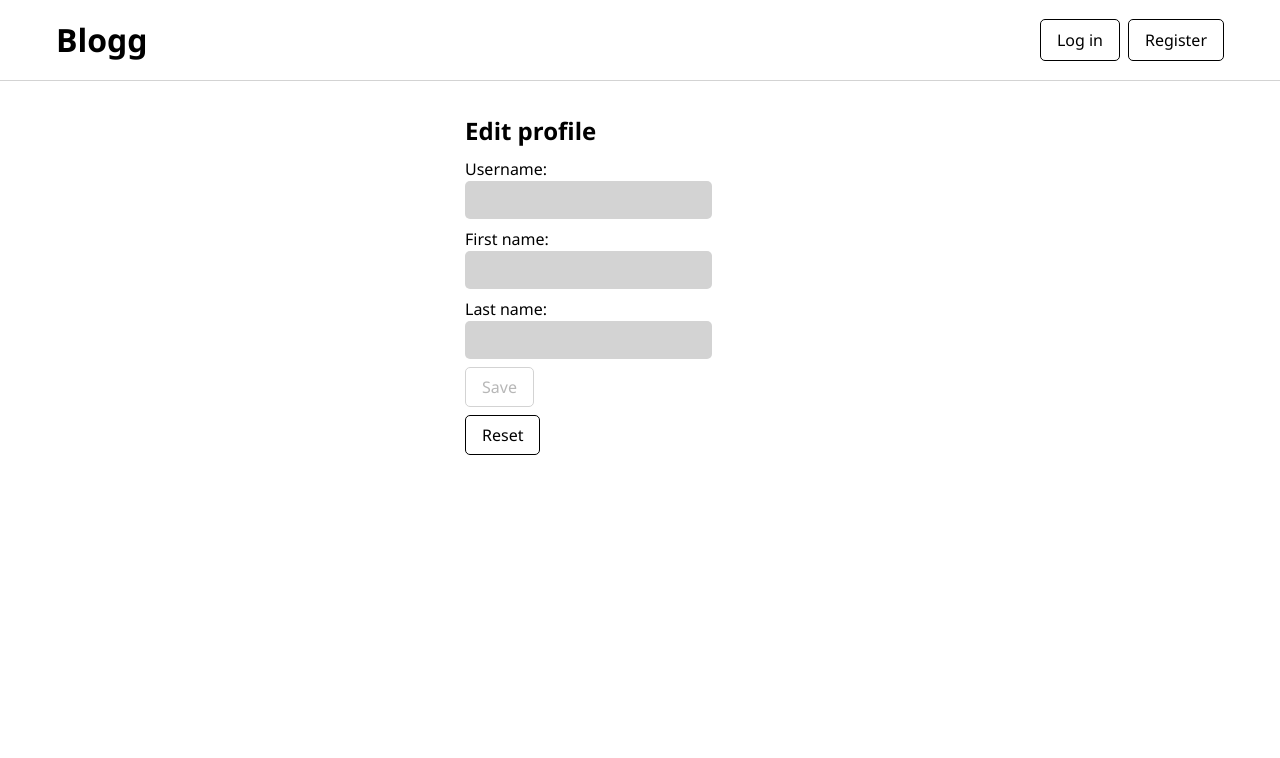
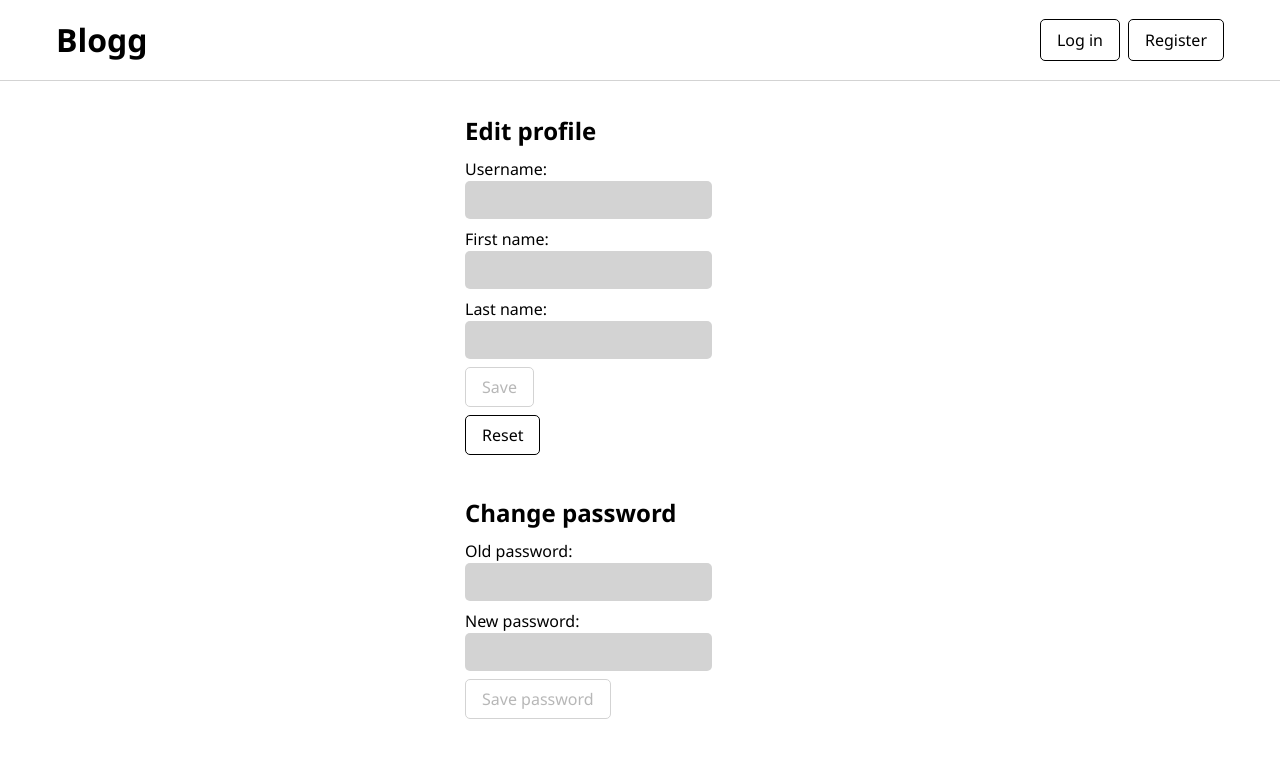
Before and after one commit to tomek-ch/blog-client, a Next.js app: page /settings in a window 1280 px wide. Shown: the top 758 px of the page. Built offline with nearby package versions, Linux system fonts and the light colour scheme.

Commit message:
Implement password update

```diff
--- a/pages/settings.js
+++ b/pages/settings.js
@@ -13,6 +13,10 @@ function Settings() {
         firstName: '',
         lastName: '',
     });
+
+    const [oldPassword, setOldPassword] = useState('');
+    const [passMsgs, setPassMsgs] = useState([]);
+    const [newPassword, setNewPassword] = useState('');
 
     useEffect(() => {
         if (currentUser) {
@@ -62,7 +66,32 @@ function Settings() {
         }
     };
 
+    const changePassword = async e => {
+        e.preventDefault();
+        try {
+            const response = await fetch(`http://localhost:5000/users/${currentUser._id}`, {
+                method: 'put',
+                body: JSON.stringify({ oldPassword, newPassword }),
+                headers: {
+                    'Content-Type': 'application/json',
+                    Authorization: `Bearer ${token}`,
+                },
+            });
+
+            if (response.status === 200)
+                setPassMsgs(['Password updated successfully']);
+            else if (response.status === 400)
+                setPassMsgs((await response.json()));
+            else
+                setPassMsgs(['There was a network error']);
+
+        } catch {
+            setPassMsgs(['There was a network error']);
+        }
+    };
+
     return (
+        <>
             <form onSubmit={handleSubmit} className={form}>
                 <Meta title="Sign up to blogg" />
                 <h2>Edit profile</h2>
@@ -108,6 +137,35 @@ function Settings() {
                 >Reset</button>
                 <ul>{messages.map(msg => <li key={msg}>{msg}</li>)}</ul>
             </form>
+            <form className={form} onSubmit={changePassword}>
+                <h2>Change password</h2>
+                <label>
+                    Old password:
+                    <input
+                        type="password"
+                        value={oldPassword}
+                        onChange={e => setOldPassword(e.target.value)}
+                        className={input}
+                    />
+                </label>
+                <label>
+                    New password:
+                    <input
+                        type="password"
+                        value={newPassword}
+                        onChange={e => setNewPassword(e.target.value)}
+                        className={input}
+                    />
+                </label>
+                <button
+                    className={btn}
+                    disabled={!newPassword || !oldPassword || newPassword === oldPassword}
+                >Save password</button>
+                <ul>
+                    {passMsgs.map(msg => <li key={msg}>{msg}</li>)}
+                </ul>
+            </form>
+        </>
     );
 }
 
```
Lines whose indentation alone changed are shown as unchanged.
